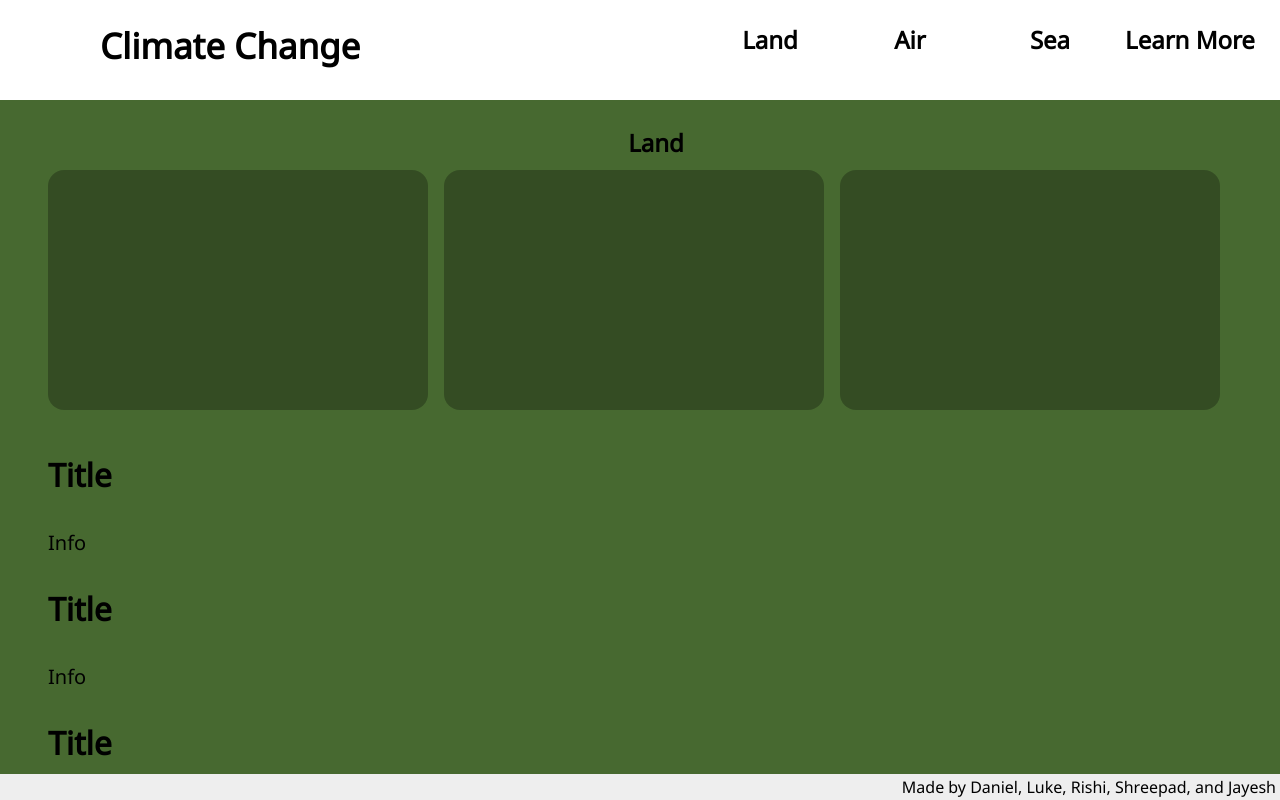
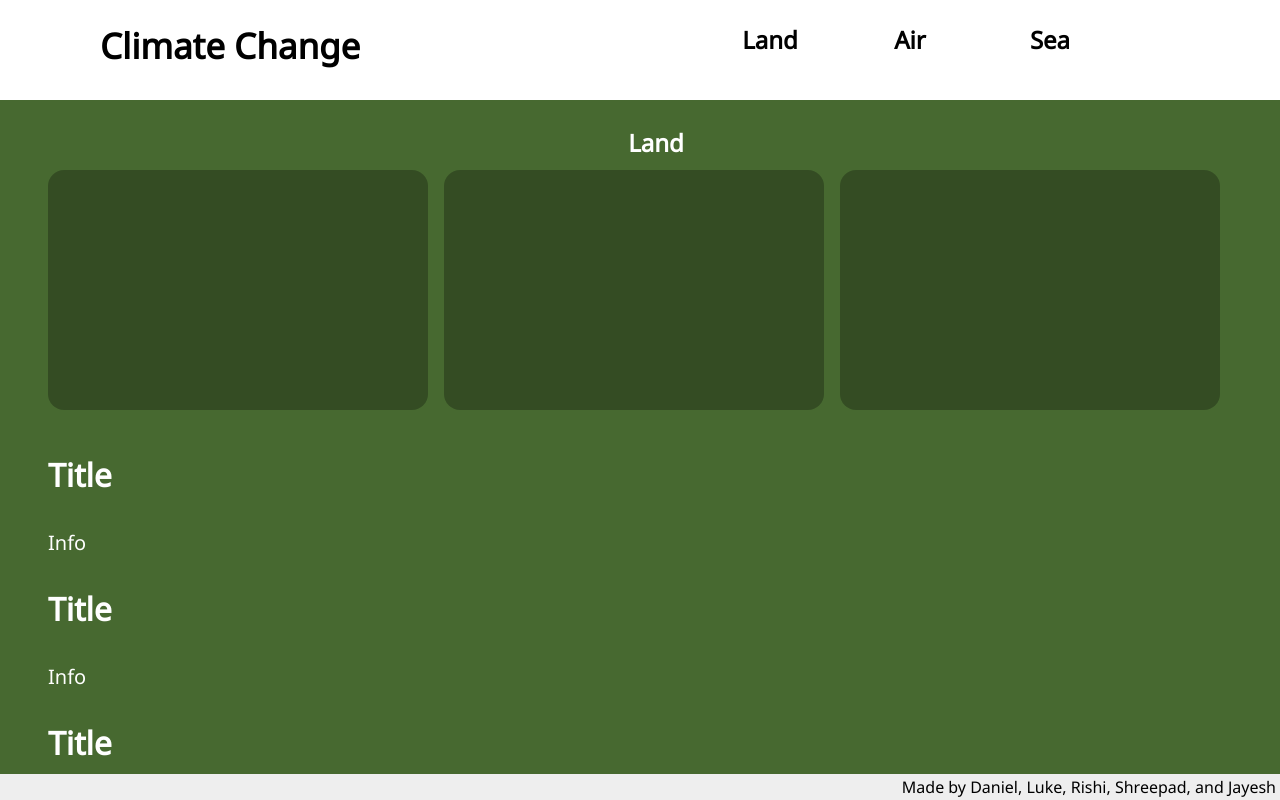
Before and after one commit to SupremeDonut/shshacks-2022, a React (Create React App) app: page / in a window 1280 px wide. Shown: the top 800 px of the page. Built offline with nearby package versions, Linux system fonts and the light colour scheme.

Commit message:
changed color

```diff
--- a/src/styles/App.css
+++ b/src/styles/App.css
@@ -1,3 +1,4 @@
+
 :root {
 	--land1: #476930;
 	--land2: #86B049;
@@ -94,3 +95,32 @@
 	text-decoration: none;
 	color: black;
 }
+header ul li{
+	line-height: 80px;
+	margin: 0 5px;
+  }
+  header ul li a{
+	color: black;
+	font-size: 17px;
+	padding: 7px 13px;
+	border-radius: 3px;
+	text-transform: uppercase;
+  }
+  a.active,a:hover{
+	background: #1b9bff;
+	transition: .5s;
+	text-decoration: none;
+	color: #000000;
+	border-radius: 5px;
+  }
+
+  h2 {
+	  color: white;
+  }
+  h1 {
+	  color: white;
+  }
+
+  p {
+	  color:white;
+  }
```
